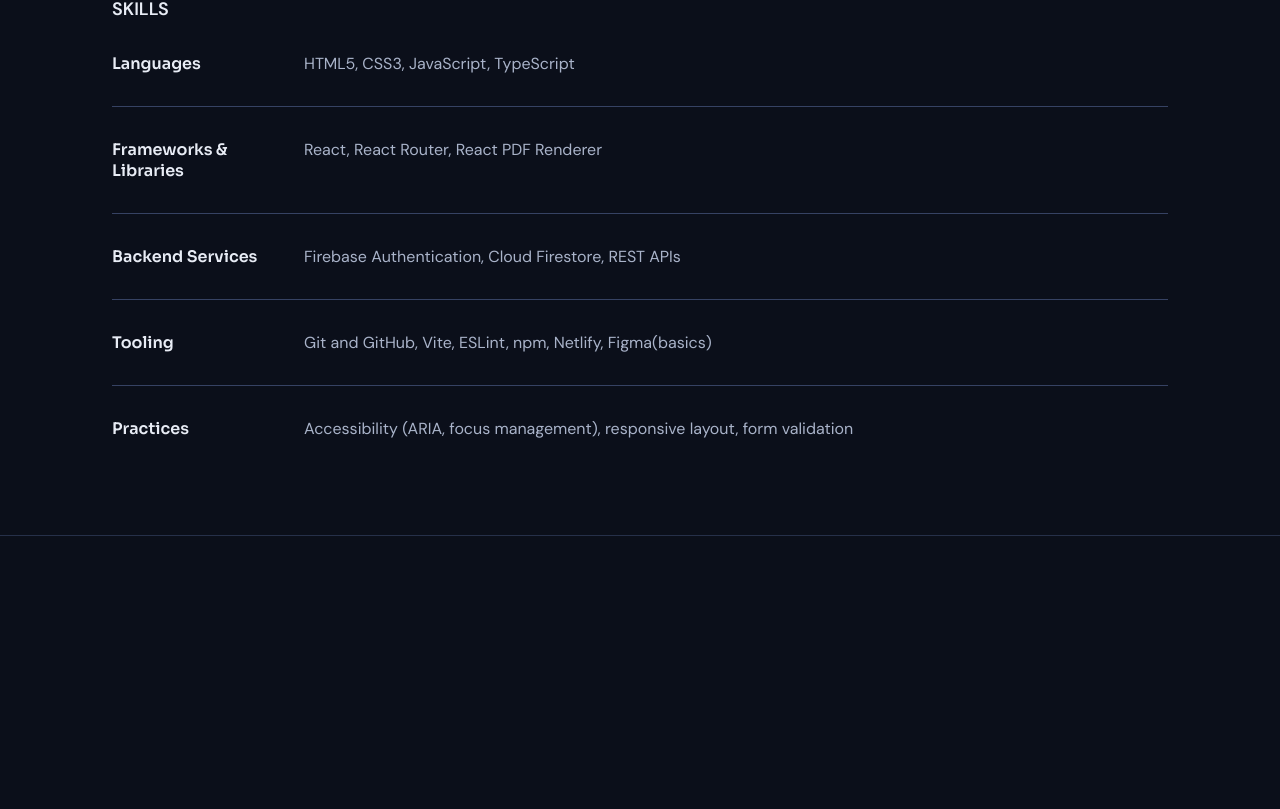
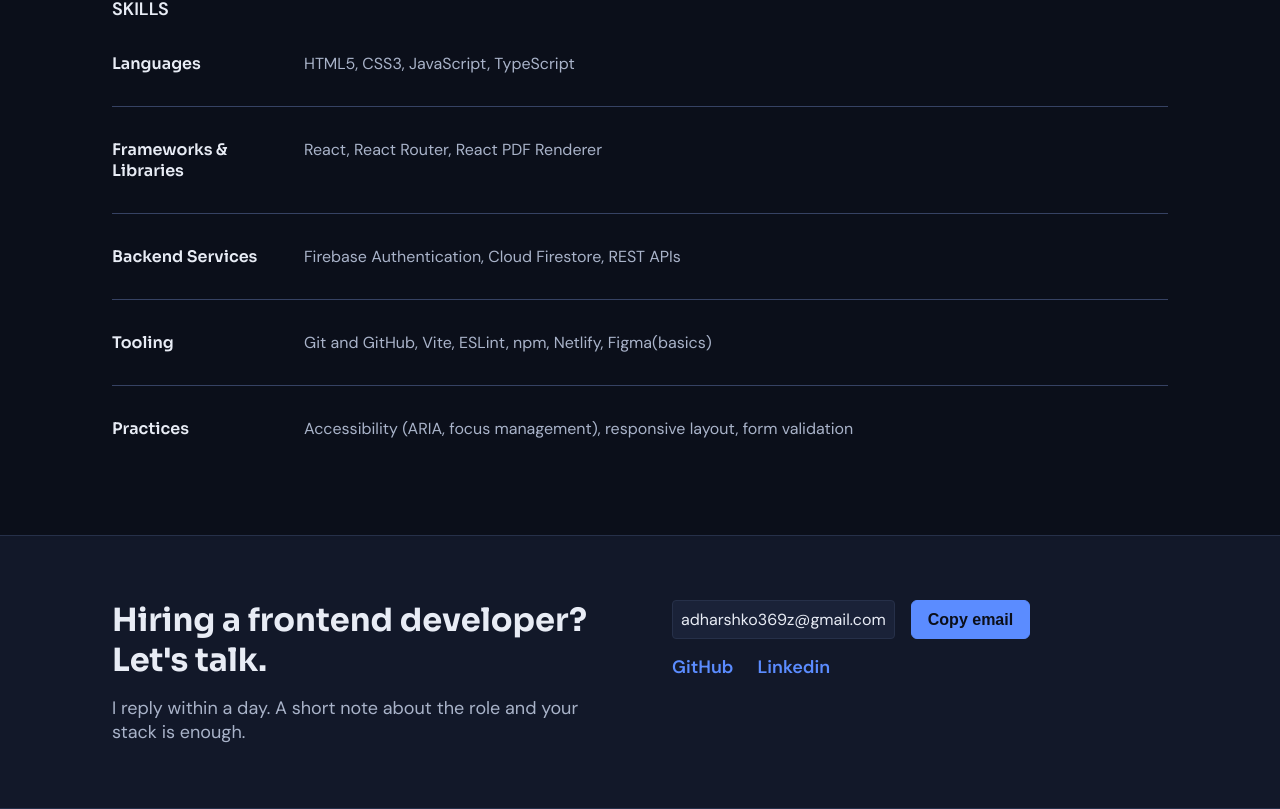
Before and after one commit to adharshko-369z/adharsh-Portfolio, a React (Vite) app: page / in a window 1280 px wide. Shown: the part 1729-2538 px from the top of the page. Before the commit the page ends 2265 px from the top, so only its background shows below. Built offline with nearby package versions, Linux system fonts and the light colour scheme.

Commit message:
feat: add contact section

```diff
--- a/src/App.tsx
+++ b/src/App.tsx
@@ -3,6 +3,7 @@ import Hero from "./components/Hero/Hero"
 import About from "./components/About/About"
 import Projects from "./components/Projects/Projects"
 import Skills from "./components/Skills/Skills"
+import Contact from "./components/Contacts/Contact"
 
 export default function App(){
   return (
@@ -12,6 +13,7 @@ export default function App(){
       <About />
       <Projects />
       <Skills />
+      <Contact />
     </>
   )
 }
--- /dev/null
+++ b/src/components/Contacts/Contact.tsx
@@ -0,0 +1,45 @@
+import { useState } from "react"
+import { profile } from "../../data/profile"
+
+export default function Contact(){
+
+    const [copied, setCopied] = useState(false)
+
+    async function copyEmail(){
+        try{
+            await navigator.clipboard.writeText(profile.email)
+            setCopied(true)
+            setTimeout(()=>setCopied(false),2000)
+        }catch{
+             // clipboard blocked: the email is still visible to select by hand
+        }
+    }
+
+    return(
+        <section className="contact-section" id="contact">
+            <div className="contact-details container">
+                <div className="contact-intro">
+                    <h2 className="contact-headline">Hiring a frontend developer? Let's talk.</h2>
+                    <p className="contact-response">I reply within a day. A short note about the role and your stack is enough.</p>
+                </div>
+                <div className="contact-actions">
+                    <div className="contact-email-actions">
+                        <a className="contact-email" href={`mailto:${profile.email}`}>{profile.email}</a>
+                        <button type="button" className="btn btn-primary" onClick={copyEmail} aria-live="polite" >
+                            {copied? "Copied" : "Copy email"}
+                        </button>
+                    </div>
+                    <ul className="contact-links">
+                        {profile.socialLinks.map((link) => {
+                            return(
+                                <li key={link.label}>
+                                <a href={link.url} target="_blank" rel="noopener noreferrer">{link.label}</a>
+                                </li>
+                            )
+                        })}
+                    </ul>
+                </div>
+            </div>
+        </section>
+    )
+}
--- /dev/null
+++ b/src/components/Contacts/contact.css
@@ -0,0 +1,103 @@
+.contact-section{
+    padding-block: 4rem;
+    background-color: var(--surface);
+    border-bottom: 1px solid var(--border);
+}
+
+.contact-details{
+    display: grid;
+    row-gap: 2rem;
+}
+
+.contact-intro{
+    display: flex;
+    flex-direction: column;
+    gap: 1rem;
+}
+
+.contact-headline{
+    font-family: var(--font-heading);
+    font-size: var(--text-lg);
+    font-weight: var(--weight-bold);
+}
+
+.contact-response{
+    font-family: var(--font-body);
+    font-size: var(--text-base);
+    color: var(--text-secondary);
+}
+
+.contact-actions{
+    display: flex;
+    flex-wrap: wrap;
+    align-items: center;
+    gap: 1rem 4rem;
+}
+
+.contact-email-actions{
+    display: flex;
+    flex-wrap: wrap;
+    align-items: center;
+    gap: 1rem;
+}
+
+.contact-email{
+    font-size: var(--text-sm);
+    background-color: var(--surface-raised);
+    color: var(--text);
+    border: 1px solid var(--border);
+    border-radius: var(--radius-sm);
+    padding: 0.5rem;
+    text-decoration: none;
+}
+
+.contact-links{
+    display: flex;
+    align-items: center;
+    gap: 1.5rem;
+    padding:0;
+    margin: 0;
+}
+
+.contact-links > li{
+    list-style: none;
+}
+
+.contact-links > li > a{
+    font-size: var(--text-base);
+    font-weight: var(--weight-semibold);
+    color: var(--accent);
+    text-decoration: none;
+}
+
+
+@media (min-width: 1024px){
+
+    .contact-headline{
+        font-size: var(--text-2xl);
+    }
+
+    .contact-response{
+        font-size: var(--text-md);
+    }
+
+
+    .contact-details{
+        grid-template-columns: 1fr 1fr;
+        column-gap: 4rem;
+    }
+
+    .contact-actions{
+       flex-wrap: nowrap;
+       flex-direction: column;
+       align-items: flex-start;
+    }
+
+    .contact-email{
+        font-size: var(--text-base);
+    }
+
+    .contact-links > li > a{
+        font-size: var(--text-md);
+    }
+}
--- a/src/components/Header/Header.tsx
+++ b/src/components/Header/Header.tsx
@@ -14,7 +14,7 @@ export default function Header(): JSX.Element{
                     <a href="#about">About</a>
                     <a href="#projects">Projects</a>
                     <a href="#skills">Skills</a>
-                    <a href="#">Contact</a>
+                    <a href="#contact">Contact</a>
                     <a className="btnLink" href={profile.resumeUrl} download>Resume</a>
                 </nav>
             </div>
--- a/src/data/profile.ts
+++ b/src/data/profile.ts
@@ -8,5 +8,15 @@ export const profile: Profile ={
     roles: ["Jr Frontend Developer", "Jr React Developer", "Frontend Developer Intern", "UI Developer"],
     headline: "Building functional, responsive web applications with a focus on *user experience*",
     intro: "Frontend developer working with React and JavaScript. Currently building projects and sharpening my skills.",
-    aboutMe:["I'm Adharsh, a frontend developer focused on building responsive and user-friendly web applications using React and JavaScript. I enjoy solving problems, understanding how things work, and writing clean, maintainable code.","Through my projects, I'm continuously improving my skills in modern frontend development and exploring better ways to build web applications. ","I'm looking for opportunities to contribute to real-world projects and grow as a developer."]
+    aboutMe:["I'm Adharsh, a frontend developer focused on building responsive and user-friendly web applications using React and JavaScript. I enjoy solving problems, understanding how things work, and writing clean, maintainable code.","Through my projects, I'm continuously improving my skills in modern frontend development and exploring better ways to build web applications. ","I'm looking for opportunities to contribute to real-world projects and grow as a developer."],
+    socialLinks:[
+        {
+            label: "GitHub",
+            url: "https://github.com/adharshko-369z"
+        },
+        {
+            label: "Linkedin",
+            url: "https://www.linkedin.com/in/adharsh-k-o-9ab8452a5/"
+        }
+    ]
 }
--- a/src/index.css
+++ b/src/index.css
@@ -6,3 +6,4 @@
 @import url("./components/About/about.css");
 @import url("./components/Projects/projects.css");
 @import url("./components/Skills/skills.css");
+@import url("./components/Contacts/contact.css");
```
Also changed, not shown: src/types/index.ts (+7 -1 lines).
